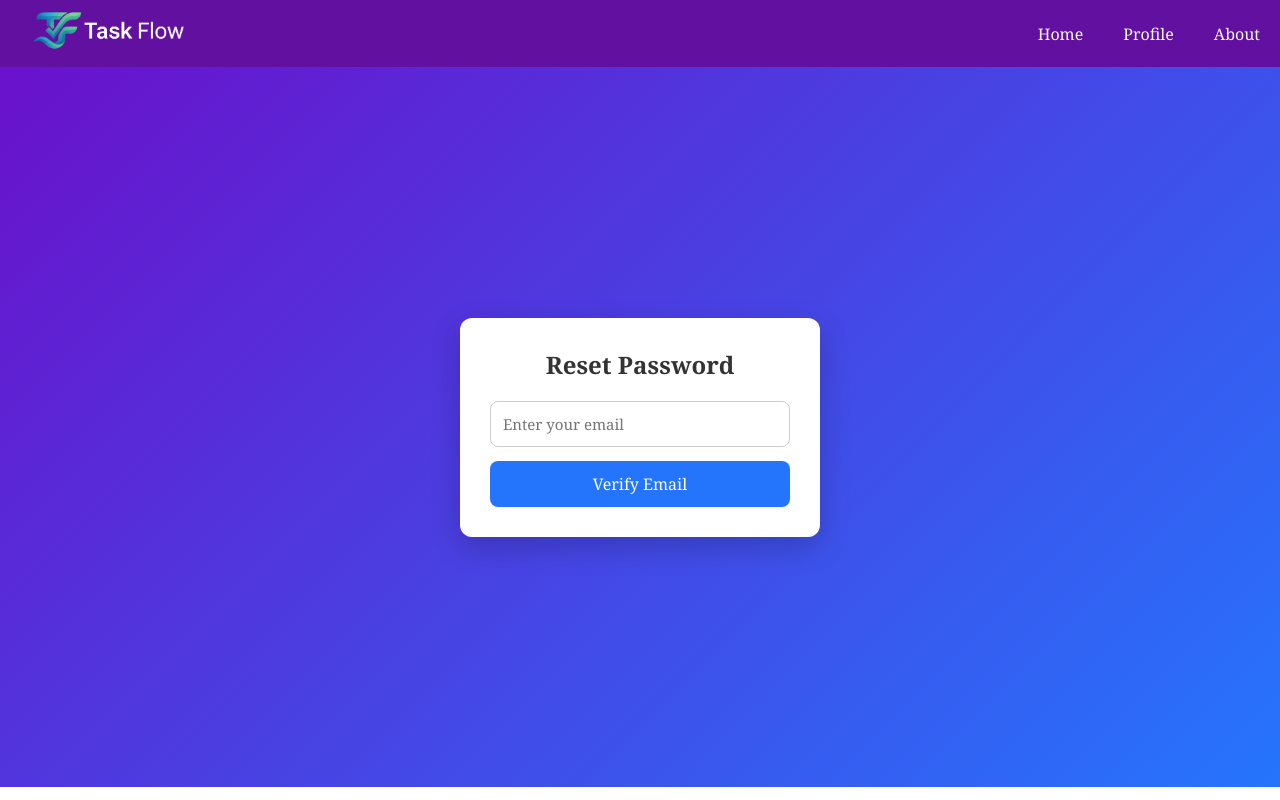
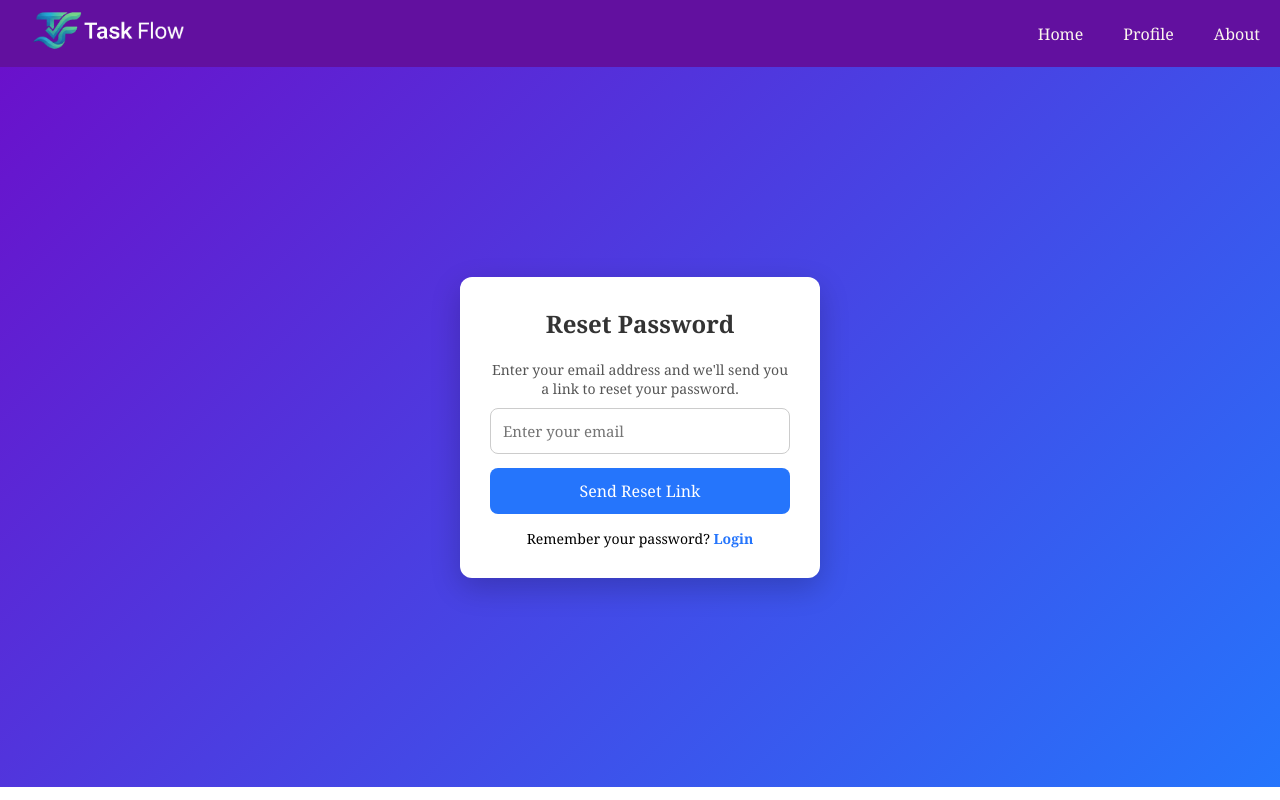
Before and after one commit to deceptiveneeraj/taskflow, a React (Vite) app: page /forgot-password in a window 1280 px wide. Built offline with nearby package versions, Linux system fonts and the light colour scheme; no server answers.

Commit message:
add email functionality in forgot password and signup

```diff
--- a/package.json
+++ b/package.json
@@ -10,6 +10,7 @@
     "preview": "vite preview"
   },
   "dependencies": {
+    "@emailjs/browser": "^4.4.1",
     "firebase": "^12.8.0",
     "react": "^19.2.0",
     "react-dom": "^19.2.0",
--- a/src/components/ForgotPassword.jsx
+++ b/src/components/ForgotPassword.jsx
@@ -1,59 +1,76 @@
 import React, { useRef, useState } from "react";
-import { useNavigate } from "react-router-dom";
+import { useNavigate, NavLink } from "react-router-dom";
+import { getAuth, sendPasswordResetEmail } from "firebase/auth";
+import { app } from "../Firebase";
 
 const ForgotPassword = () => {
+  const auth = getAuth(app);
   const emailRef = useRef();
-  const codeRef = useRef();
-  const passwordRef = useRef();
-  const confirmPasswordRef = useRef();
-
-  const [step, setStep] = useState(1);
-  const [generatedCode, setGeneratedCode] = useState("");
-
   const navigate = useNavigate();
 
-  // STEP 1 → Send Code
-  const handleSendCode = (e) => {
+  const [loading, setLoading] = useState(false);
+  const [emailSent, setEmailSent] = useState(false);
+  const [lastSentEmail, setLastSentEmail] = useState("");
+
+  const handleSendResetEmail = async (e) => {
     e.preventDefault();
 
     const email = emailRef.current.value;
 
     if (!email) {
-      alert("Enter email first");
+      alert("Please enter your email address");
       return;
     }
 
-    // Generate fake OTP (demo)
-    const code = Math.floor(100000 + Math.random() * 900000).toString();
-    setGeneratedCode(code);
+    setLoading(true);
 
-    alert("Verification code : " + code);
+    try {
+      await sendPasswordResetEmail(auth, email);
 
-    setStep(2);
-  };
+      setEmailSent(true);
+      setLastSentEmail(email);
+      alert("✅ Password reset email sent! Check your inbox.");
 
-  // STEP 2 → Verify Code
-  const handleVerifyCode = (e) => {
-    e.preventDefault();
+    } catch (error) {
+      console.error("Password reset error:", error);
 
-    if (codeRef.current.value === generatedCode) {
-      setStep(3);
+      // Handle specific error cases
+      if (error.code === "auth/user-not-found") {
+        alert("❌ No account found with this email address");
+      } else if (error.code === "auth/invalid-email") {
+        alert("❌ Invalid email address");
+      } else if (error.code === "auth/too-many-requests") {
+        alert("❌ Too many requests. Please try again later.");
       } else {
-      alert("❌ Wrong verification code");
+        alert("❌ Failed to send reset email: " + error.message);
+      }
+    } finally {
+      setLoading(false);
     }
   };
 
-  // STEP 3 → Reset Password
-  const handleResetPassword = (e) => {
-    e.preventDefault();
+  const handleResendEmail = async () => {
+    if (!lastSentEmail) return;
 
-    if (passwordRef.current.value !== confirmPasswordRef.current.value) {
-      alert("❌ Passwords do not match");
-      return;
+    setLoading(true);
+    try {
+      await sendPasswordResetEmail(auth, lastSentEmail);
+      alert("✅ New password reset email sent!");
+    } catch (error) {
+      if (error.code === "auth/too-many-requests") {
+        alert("❌ Please wait a few minutes before requesting another email");
+      } else {
+        alert("❌ Failed to resend email: " + error.message);
       }
+    } finally {
+      setLoading(false);
+    }
+  };
 
-    alert("✅ Password reset successful!");
-    navigate("/login");
+  const handleRequestNew = () => {
+    setEmailSent(false);
+    setLastSentEmail("");
+    emailRef.current.value = "";
   };
 
   return (
@@ -61,52 +78,80 @@ const ForgotPassword = () => {
       <div className="auth-card">
         <h2>Reset Password</h2>
 
-        {/* STEP 1 */}
-        {step === 1 && (
-          <form onSubmit={handleSendCode}>
+        {!emailSent ? (
+          <form onSubmit={handleSendResetEmail}>
+            <p className="info-text">
+              Enter your email address and we'll send you a link to reset your password.
+            </p>
+
+            <div className="input-group">
               <input
                 type="email"
                 ref={emailRef}
                 placeholder="Enter your email"
                 required
               />
-            <button className="login-btn">Verify Email</button>
+            </div>
+
+            <button
+              type="submit"
+              className="login-btn"
+              disabled={loading}
+            >
+              {loading ? "Sending..." : "Send Reset Link"}
+            </button>
+
+            <p className="switch-auth">
+              Remember your password? <NavLink to="/login">Login</NavLink>
+            </p>
           </form>
-        )}
+        ) : (
+          <div className="success-message">
+            <h3 style={{color: '#4CAF50', marginBottom: '1rem'}}>✅ Email Sent!</h3>
 
-        {/* STEP 2 */}
-        {step === 2 && (
-          <form onSubmit={handleVerifyCode}>
-            <p className="info-text">
-              Enter the verification code sent to your email
+            <p className="info-text" style={{marginBottom: '1rem'}}>
+              We've sent a password reset link to <strong>{lastSentEmail}</strong>
             </p>
-            <input
-              type="text"
-              ref={codeRef}
-              placeholder="Enter verification code"
-              required
-            />
-            <button className="login-btn">Verify Code</button>
-          </form>
-        )}
 
-        {/* STEP 3 */}
-        {step === 3 && (
-          <form onSubmit={handleResetPassword}>
-            <input
-              type="password"
-              ref={passwordRef}
-              placeholder="Enter new password"
-              required
-            />
-            <input
-              type="password"
-              ref={confirmPasswordRef}
-              placeholder="Confirm new password"
-              required
-            />
-            <button className="login-btn">Update Password</button>
-          </form>
+            <div style={{background: '#f5f5f5', padding: '1rem', borderRadius: '8px', marginBottom: '1rem'}}>
+              <p style={{fontSize: '0.9rem', margin: '0.5rem 0'}}>
+                <strong>Next Steps:</strong>
+              </p>
+              <ol style={{fontSize: '0.9rem', paddingLeft: '1.2rem', margin: '0.5rem 0'}}>
+                <li>Check your email inbox (and spam folder)</li>
+                <li>Click the reset link in the email</li>
+                <li>Enter your new password</li>
+                <li>The link expires in 1 hour</li>
+              </ol>
+            </div>
+
+            <div style={{marginTop: '1.5rem'}}>
+              <p className="info-text" style={{marginBottom: '0.8rem'}}>
+                Didn't receive the email?
+              </p>
+
+              <button
+                onClick={handleResendEmail}
+                className="login-btn"
+                disabled={loading}
+                style={{marginBottom: '0.5rem'}}
+              >
+                {loading ? "Sending..." : "Resend Email"}
+              </button>
+
+              <button
+                onClick={handleRequestNew}
+                className="login-btn"
+                style={{background: '#666'}}
+              >
+                Try Different Email
+              </button>
+            </div>
+
+            <p className="switch-auth" style={{marginTop: '1.5rem'}}>
+              <NavLink to="/login">Back to Login</NavLink>
+            </p>
+          </div>
         )}
       </div>
     </div>
--- a/src/components/Login.jsx
+++ b/src/components/Login.jsx
@@ -29,7 +29,8 @@ const Login = () => {
         passwordRef.current.value = "";
       })
       .catch((error) => {
-        alert(error.message);
+        // alert(error.message);
+        alert("Email and Password are not Match.")
       });
   }
 
--- a/src/components/Signup.jsx
+++ b/src/components/Signup.jsx
@@ -3,6 +3,9 @@ import { NavLink, useNavigate } from "react-router-dom";
 import { getAuth, fetchSignInMethodsForEmail, createUserWithEmailAndPassword } from "firebase/auth";
 import { getDatabase, ref, set } from "firebase/database";
 import { app } from "../Firebase";
+
+import { generateOTP } from "../utils/otp";
+import { sendOtpEmail } from "../utils/OtpSend";
 
 function Signup() {
   const [step, setStep] = useState(1);
@@ -42,16 +45,19 @@ function Signup() {
       return;
     }
 
-      const code = Math.floor(100000 + Math.random() * 900000).toString();
+    const code = generateOTP();
     setGeneratedCode(code);
 
-      alert("Verification code : " + code);
+    await sendOtpEmail(form.email, code);
+
+    alert("✅ OTP sent to your email");
     setStep(2);
 
   } catch (err) {
-      alert(err.message);
+    alert("❌ Failed to send email: " + err.message);
   }
 };
+
 
   // STEP 2: VERIFY CODE
   const handleCheckCode = (e) => {
--- /dev/null
+++ b/src/utils/OtpSend.jsx
@@ -0,0 +1,13 @@
+import emailjs from "@emailjs/browser";
+
+export const sendOtpEmail = (email, otp) => {
+  return emailjs.send(
+    "service_gn2uevl",
+    "template_0w47q6q",
+    {
+      to_email: email,
+      otp: otp,
+    },
+    "2fSm0_O_d13aGMXQO"
+  );
+};
--- /dev/null
+++ b/src/utils/otp.jsx
@@ -0,0 +1,4 @@
+// src/utils/otp.jsx
+export function generateOTP() {
+  return Math.floor(100000 + Math.random() * 900000).toString();
+}
```
Also changed, not shown: 1 other file (tests, documents, lock files or other folders). Lines whose indentation alone changed are shown as unchanged.
